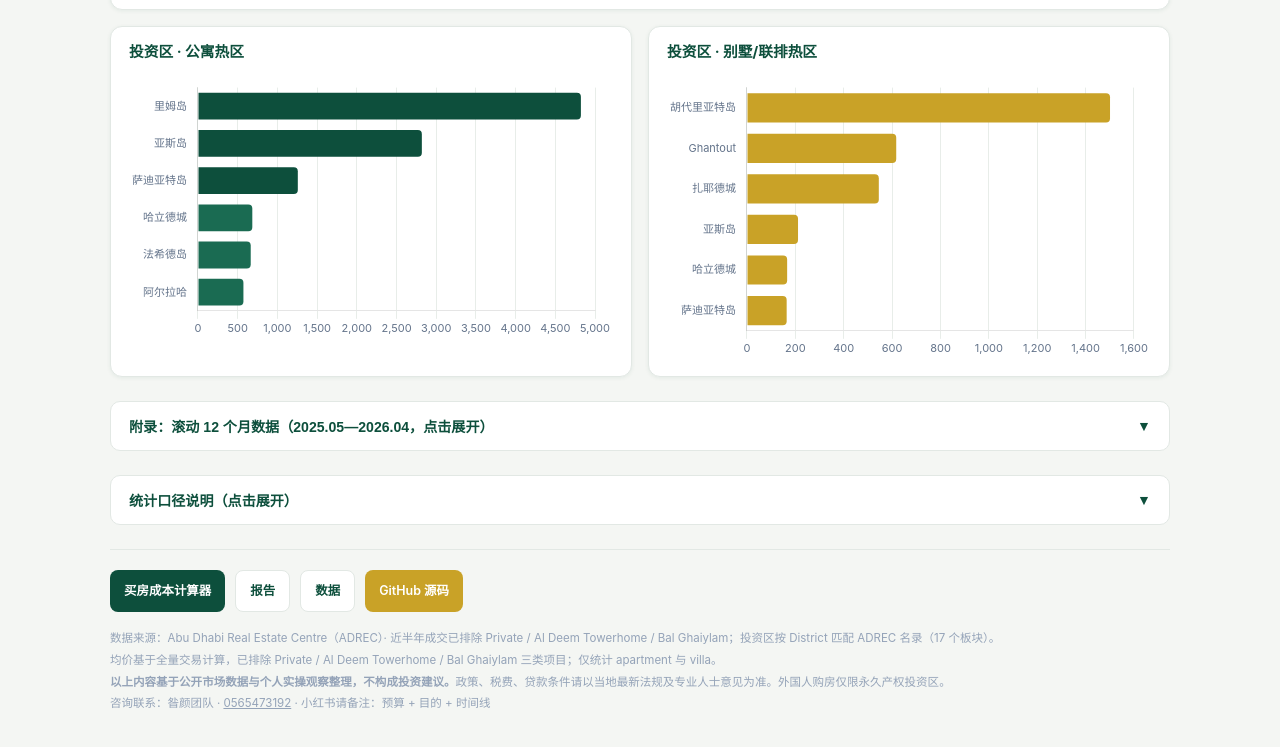
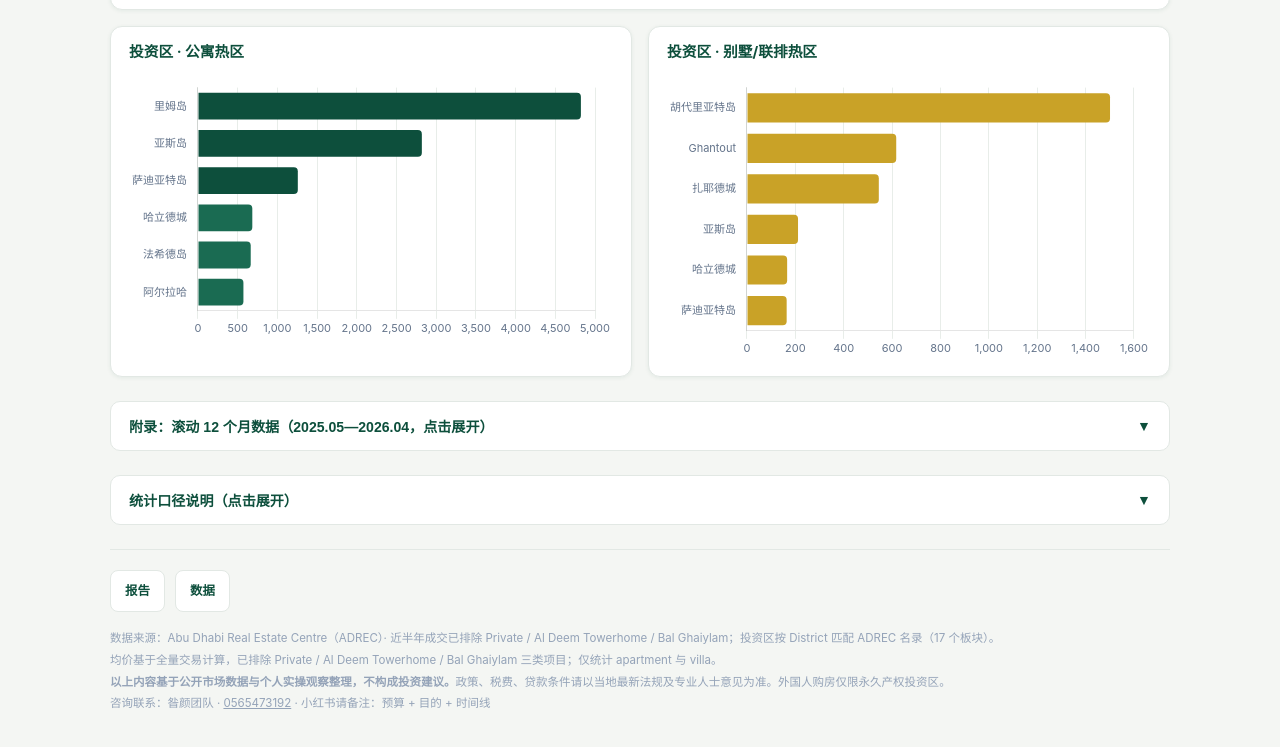
Before and after one commit to abudhabi-realestate/abu-market-report, a plain HTML site: page index.html in a window 1280 px wide. Shown: the part 6588-7335 px from the top of the page. Drawn offline with nearby package versions, Linux system fonts and the light colour scheme.

Commit message:
移除页脚计算器与 GitHub 源码链接

```diff
--- a/index.html
+++ b/index.html
@@ -760,10 +760,8 @@
   <!-- Footer -->
   <footer class="footer">
     <div class="footer-cta">
-      <a href="https://sobhazanyan.github.io/uae-buy-cost-calculator/" target="_blank" rel="noopener">买房成本计算器</a>
       <a class="secondary" href="#part-report">报告</a>
       <a class="secondary" href="#part-data">数据</a>
-      <a class="gold" href="https://github.com/SobhaZanYan/abu-market-report" target="_blank" rel="noopener">GitHub 源码</a>
     </div>
     <p>
       数据来源：Abu Dhabi Real Estate Centre（ADREC）· 近半年成交已排除 Private / Al Deem Towerhome / Bal Ghaiylam；投资区按 District 匹配 ADREC 名录（17 个板块）。<br>
```
